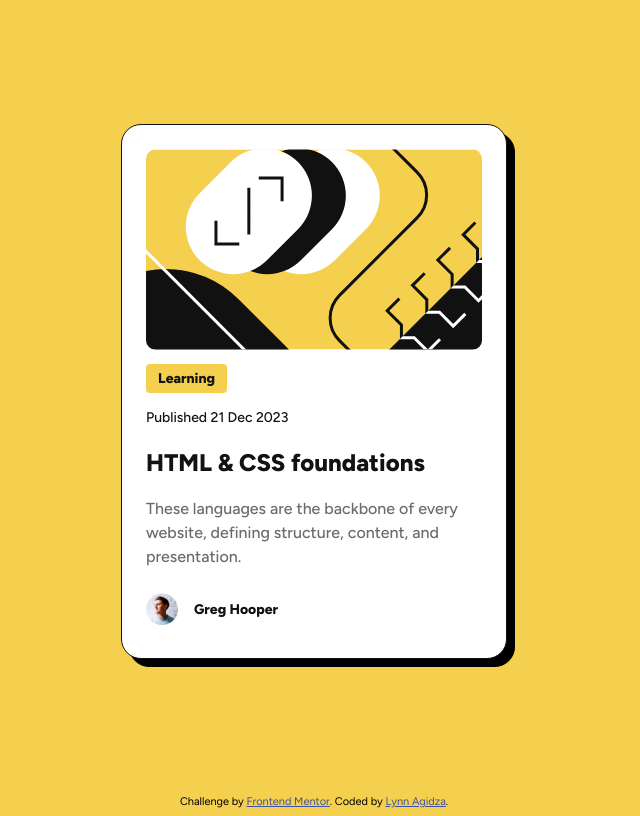
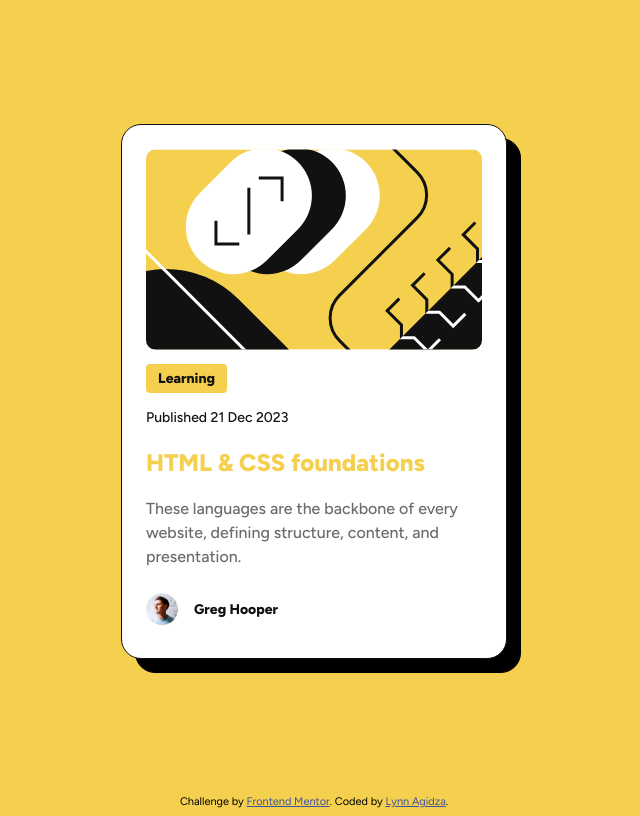
Before and after one commit to lynnagidza/blog-preview-card, a plain HTML site: page index.html in a window 1280 px wide. In both pictures the pointer is over the element 640 px from the left and 391 px from the top of the page. Shown: the whole page, without its empty margins (326-966 px from the left). Drawn offline with Linux system fonts and the light colour scheme.

Commit message:
modified README.md file

```diff
--- a/style.css
+++ b/style.css
@@ -27,6 +27,12 @@ body {
     letter-spacing: 0px;
 }
 
+.card:hover {
+    filter: drop-shadow(14px 14px black);
+    transition: 0.5s ease-in-out;
+    cursor: pointer;
+}
+
 .blog-image {
     border-radius: 10px;
     width: 100%;
@@ -50,6 +56,11 @@ body {
 .title {
     font-weight: 800;
     font-size: 24px;
+}
+
+.card:hover .title {
+    color: var(--yellow);
+    transition: 0.5s ease-in-out;
 }
 
 .description {
```
Also changed, not shown: screenshot.png (added), 2 other files.
